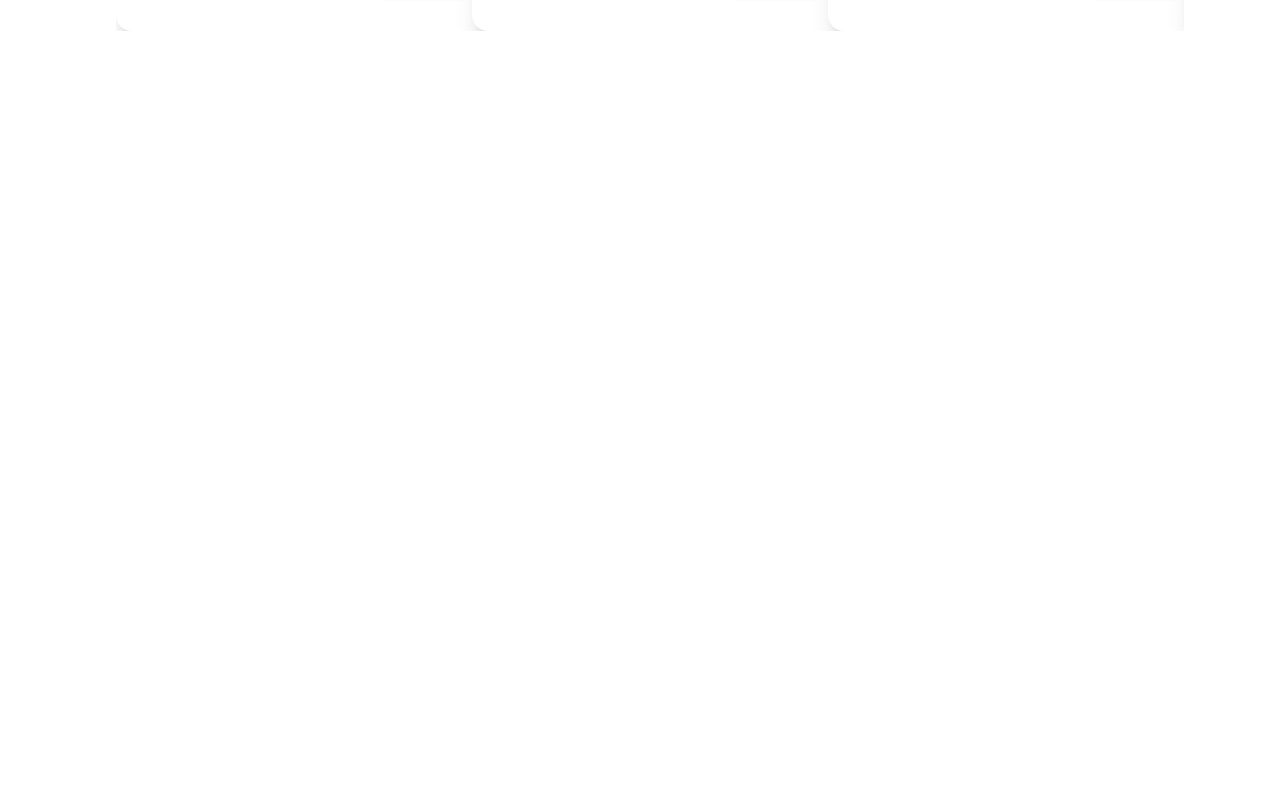
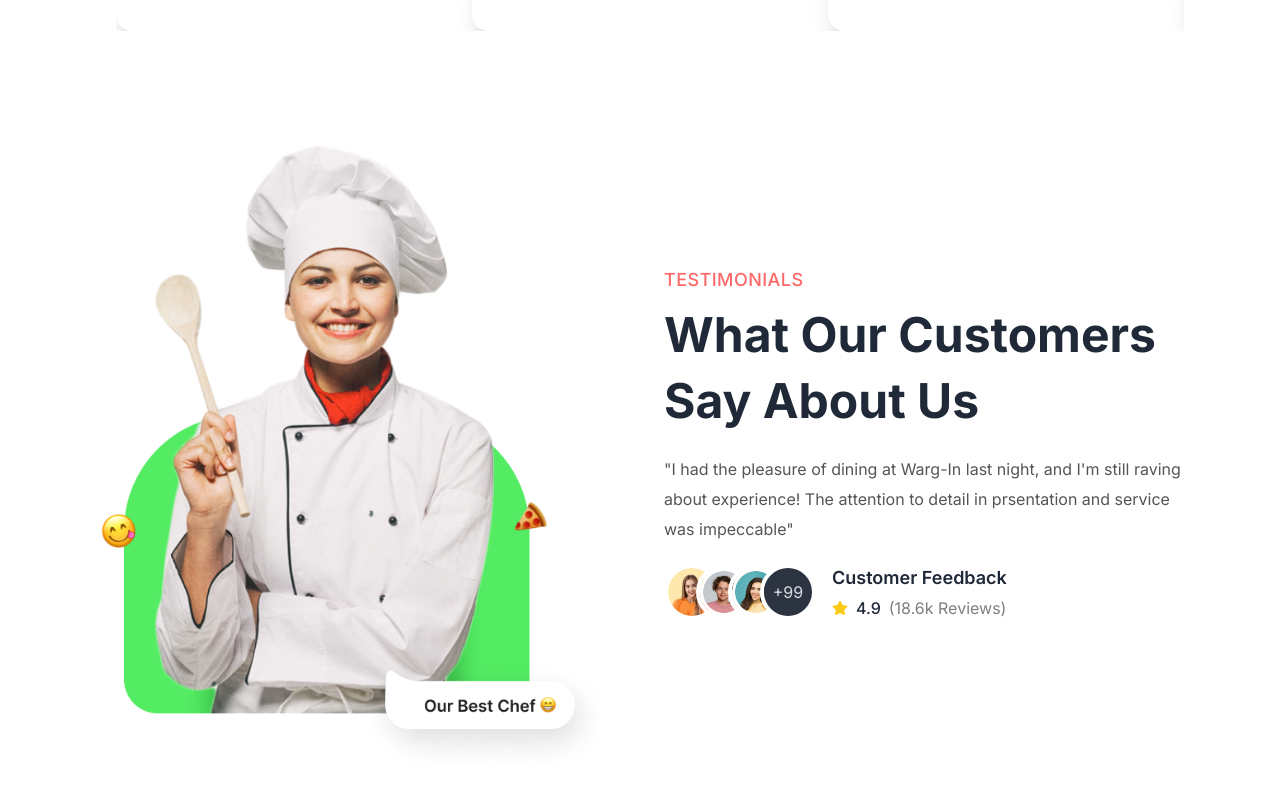
Before and after one commit to fyrmnzia/food-client, a React (Vite) app: page / in a window 1280 px wide. Shown: the part 2012-2797 px from the top of the page. Before the commit the page ends 2123 px from the top, so only its background shows below. Built offline with nearby package versions, Linux system fonts and the light colour scheme.

Commit message:
Testimonials section

```diff
--- a/src/pages/home/Home.jsx
+++ b/src/pages/home/Home.jsx
@@ -2,6 +2,7 @@
 import Banner from "../../components/Banner";
 import Categories from "./Categories";
 import SpecialDishes from "./SpecialDishes";
+import Testimonials from "./Testimonials";
 
 function Home() {
   return (
@@ -9,6 +10,7 @@
       <Banner />
       <Categories />
       <SpecialDishes />
+      <Testimonials />
     </div>
   );
 }
--- /dev/null
+++ b/src/pages/home/Testimonials.jsx
@@ -0,0 +1,60 @@
+import React from "react";
+import { FaStar } from "react-icons/fa";
+
+function Testimonials() {
+  return (
+    <div className="section-container my-20">
+      <div className="flex flex-col md:flex-row items-center justify-between gap-12">
+        <div className="md:w-1/2">
+          <img src="/images/home/testimonials/testimonials.png" alt="" />
+        </div>
+        <div className="md:w-1/2">
+          <div className="text-left">
+            <p className="subtitle">Testimonials</p>
+            <h3 className="title">What Our Customers Say About Us</h3>
+            <blockquote className="my-5 text-secondary leading-[30px]">
+              "I had the pleasure of dining at Warg-In last night, and I'm still
+              raving about experience! The attention to detail in prsentation
+              and service was impeccable"
+            </blockquote>
+            {/* avatar test */}
+            <div className="flex items-center gap-4 flex-wrap">
+              <div className="avatar-group -space-x-6 rtl:space-x-reverse">
+                <div className="avatar">
+                  <div className="w-12">
+                    <img src="/images/home/testimonials/testimonial1.png" />
+                  </div>
+                </div>
+                <div className="avatar">
+                  <div className="w-12">
+                    <img src="/images/home/testimonials/testimonial2.png" />
+                  </div>
+                </div>
+                <div className="avatar">
+                  <div className="w-12">
+                    <img src="/images/home/testimonials/testimonial3.png" />
+                  </div>
+                </div>
+                <div className="avatar placeholder">
+                  <div className="bg-neutral text-neutral-content w-12">
+                    <span>+99</span>
+                  </div>
+                </div>
+              </div>
+              <div className="space-y-1">
+                <h5 className="text-lg font-semibold">Customer Feedback</h5>
+                <div className="flex items-center gap-2">
+                  <FaStar className="text-yellow-400" />
+                  <span className="font-medium">4.9</span>{" "}
+                  <span className="text-[#807E7E]">(18.6k Reviews)</span>
+                </div>
+              </div>
+            </div>
+          </div>
+        </div>
+      </div>
+    </div>
+  );
+}
+
+export default Testimonials;
```
